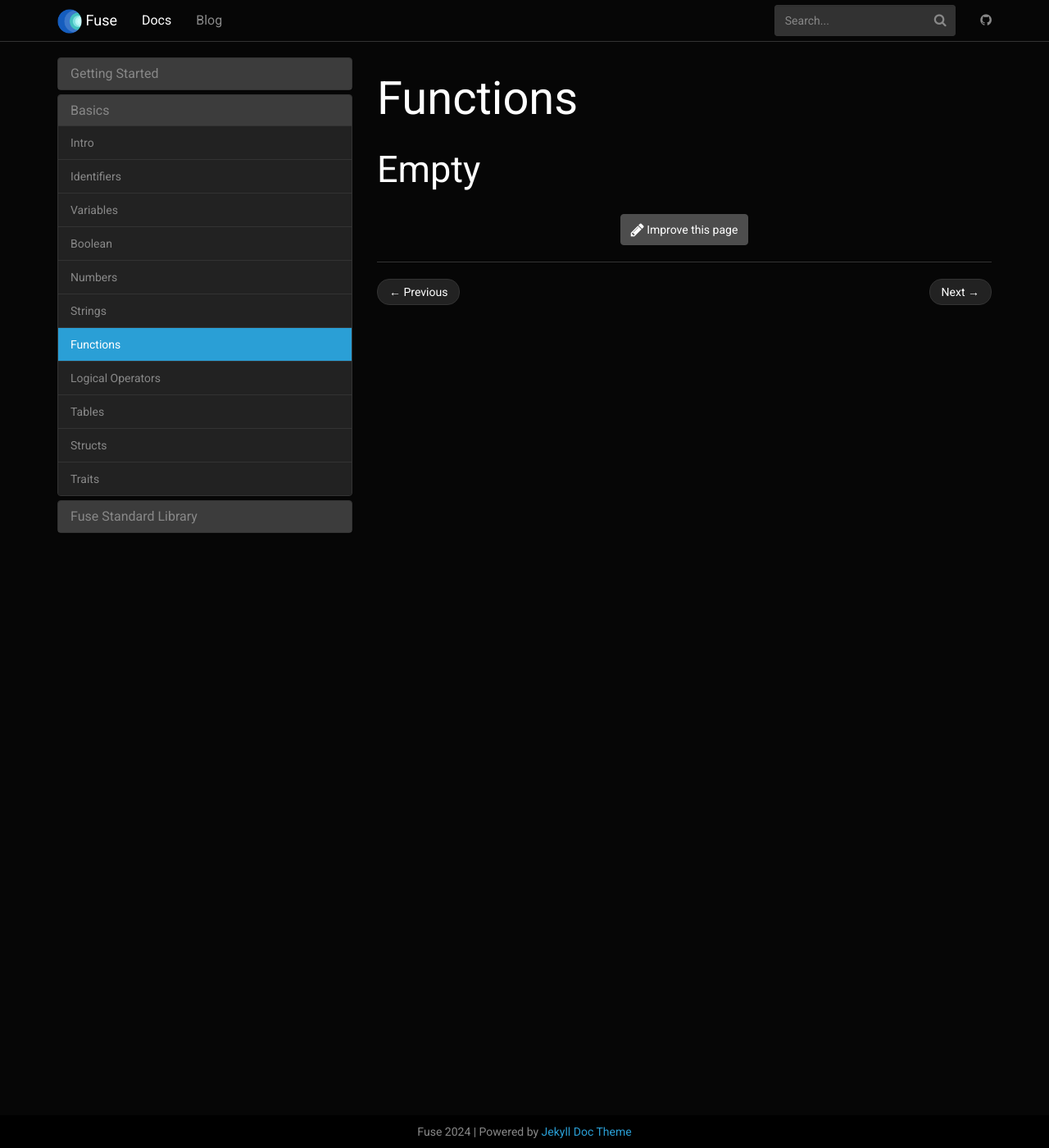
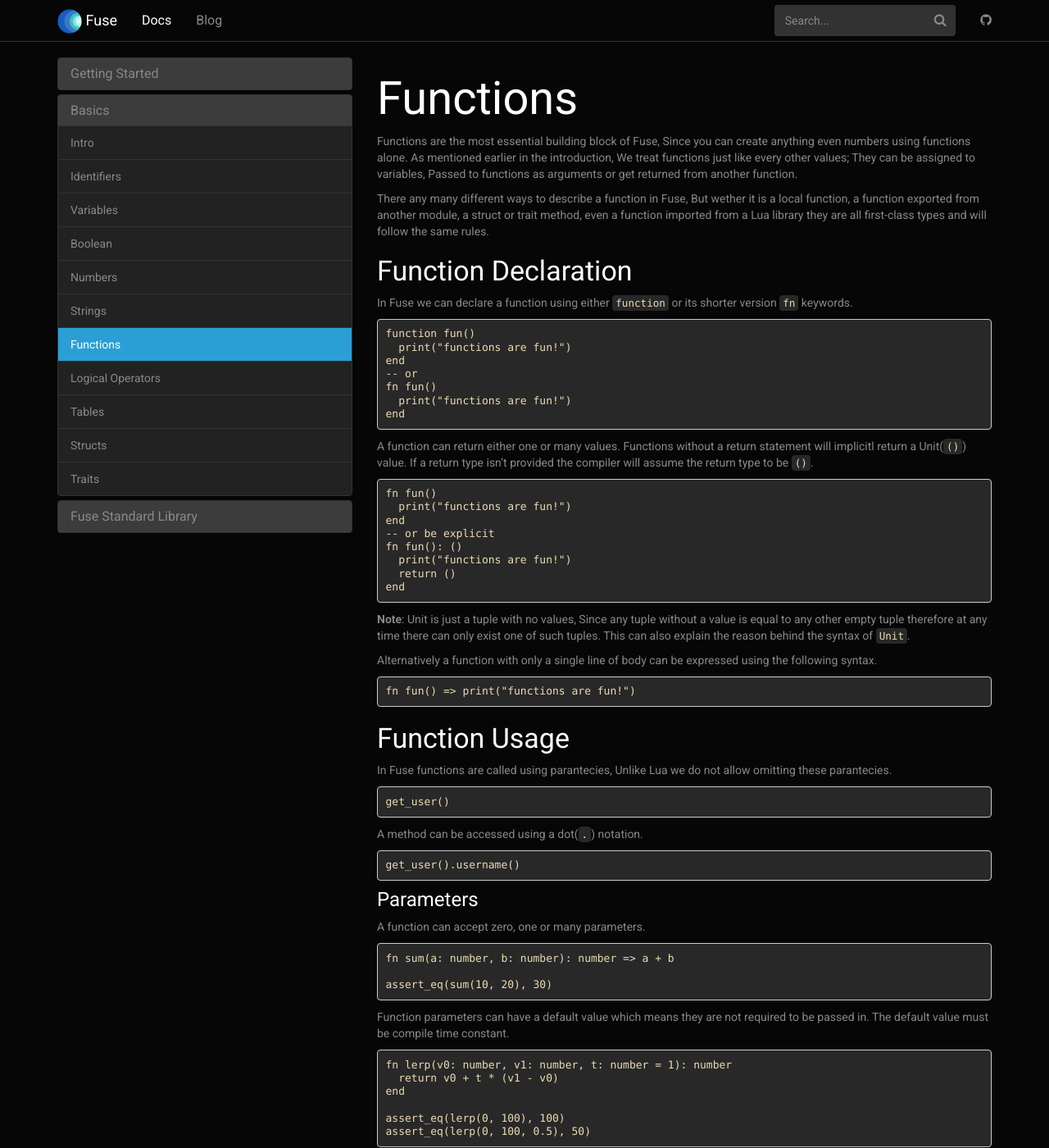
Before and after one commit to fuse-lang/fuse-lang.github.io, a Jekyll site: the page built from _docs/basics/06-functions.md, in a window 1280 px wide and 1400 px high. Shown: the whole window at 82% size. Built offline with Jekyll 4.4.1, drawn with Linux system fonts in a browser that asks for light colours; some of the changed text lies outside the part shown.

Commit message:
add some docs for functions.

````diff
--- a/_docs/basics/06-functions.md
+++ b/_docs/basics/06-functions.md
@@ -4,4 +4,89 @@ permalink: /docs/functions/
 description: Functions
 ---
 
-## Empty
+Functions are the most essential building block of Fuse, Since you can create anything even numbers using functions alone. As mentioned earlier in the introduction, We treat functions just like every other values; They can be assigned to variables, Passed to functions as arguments or get returned from another function.
+
+There any many different ways to describe a function in Fuse, But wether it is a local function, a function exported from another module, a struct or trait method, even a function imported from a Lua library they are all first-class types and will follow the same rules.
+
+### Function Declaration
+
+In Fuse we can declare a function using either `function` or its shorter version `fn` keywords.
+
+```fuse
+function fun()
+  print("functions are fun!")
+end
+-- or
+fn fun()
+  print("functions are fun!")
+end
+```
+
+A function can return either one or many values. Functions without a return statement will implicitl return a Unit(`()`) value. If a return type isn't provided the compiler will assume the return type to be `()`.
+
+```fuse
+fn fun()
+  print("functions are fun!")
+end
+-- or be explicit
+fn fun(): ()
+  print("functions are fun!")
+  return ()
+end
+```
+
+__Note__: Unit is just a tuple with no values, Since any tuple without a value is equal to any other empty tuple therefore at any time there can only exist one of such tuples. This can also explain the reason behind the syntax of `Unit`.
+
+Alternatively a function with only a single line of body can be expressed using the following syntax.
+
+```fuse
+fn fun() => print("functions are fun!")
+```
+
+### Function Usage
+
+In Fuse functions are called using parantecies, Unlike Lua we do not allow omitting these parantecies.
+
+```fuse
+get_user()
+```
+
+A method can be accessed using a dot(`.`) notation.
+
+```fuse
+get_user().username()
+```
+
+#### Parameters
+
+A function can accept zero, one or many parameters.
+
+```fuse
+fn sum(a: number, b: number): number => a + b
+
+assert_eq(sum(10, 20), 30)
+```
+
+Function parameters can have a default value which means they are not required to be passed in. The default value must be compile time constant.
+
+```fuse
+fn lerp(v0: number, v1: number, t: number = 1): number
+  return v0 + t * (v1 - v0)
+end
+
+assert_eq(lerp(0, 100), 100)
+assert_eq(lerp(0, 100, 0.5), 50)
+```
+
+If a parameter with a default value proceeds a parameter with no default, The only way to use the default value is to call the function with named arguments.
+
+```fuse
+fn greeting(greet: string = "Hello", name: string)
+  print("${greet}, ${name}!")
+end
+
+greeting(name: "Sam")
+```
+
+
+### Function Type Expression
````
